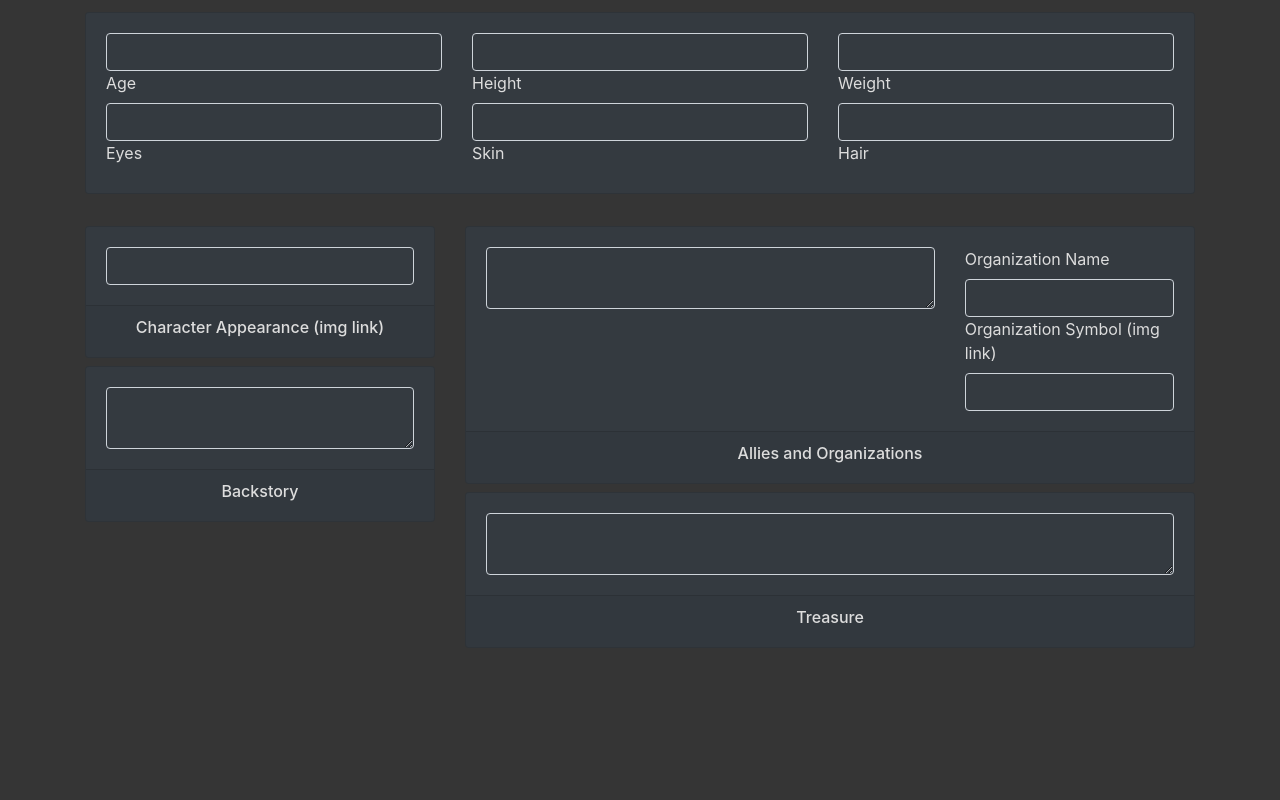
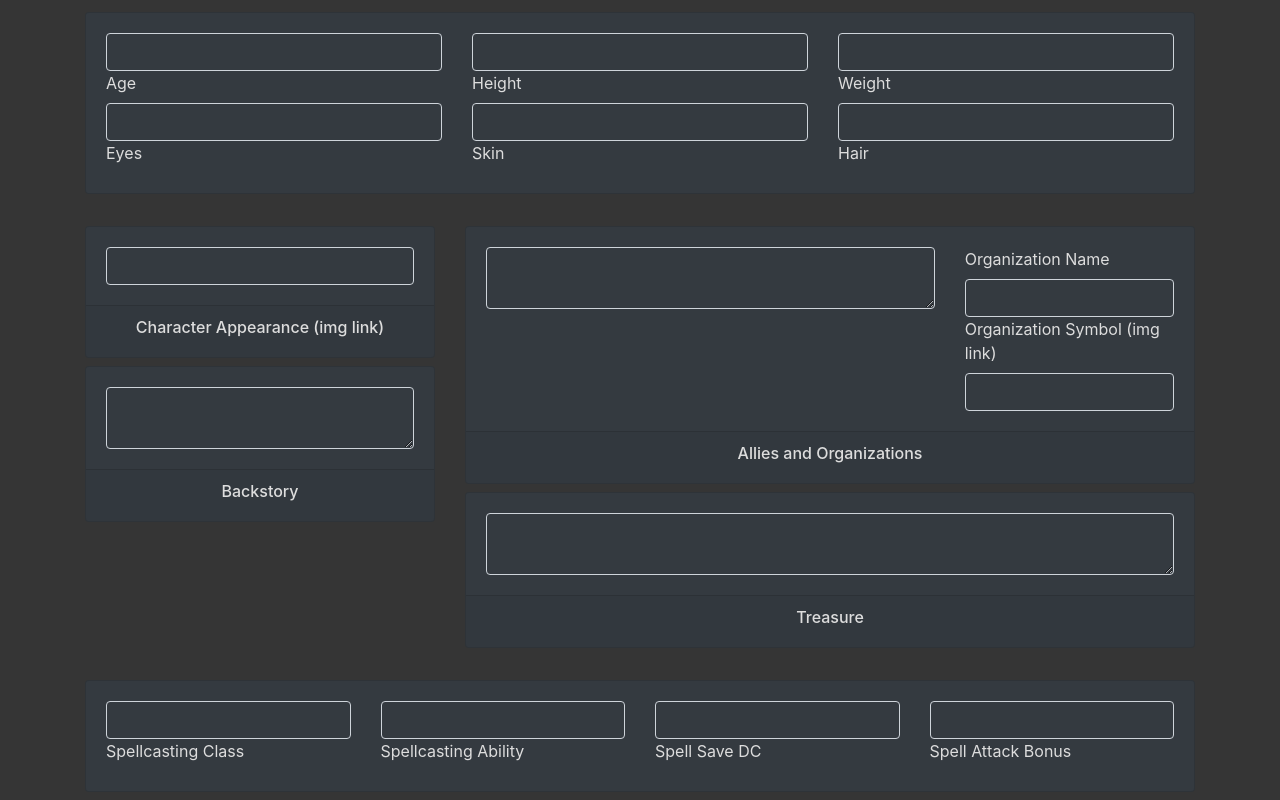
Before and after one commit to TheRayOfSeasons/Beholder, a website: page web/pages/character_sheet.html in a window 1280 px wide. Shown: the part 2097-2897 px from the top of the page. Before the commit the page ends 2777 px from the top, so only its background shows below. Drawn offline with Linux system fonts and the light colour scheme.

Commit message:
Feature: Spell stat fields

```diff
--- a/web/pages/character_sheet.html
+++ b/web/pages/character_sheet.html
@@ -671,6 +671,30 @@
         </div>
       </div>
     </div>
+
+    <!-- page 3 -->
+    <div class="card bg-dark my-4">
+      <div class="card-body">
+        <div class="row">
+          <div class="col-md-3">
+            <input class="form-control bg-dark text-light" type="text" name="spellcasting_class" id="SpellcastingClass">
+            <label for="SpellcastingClass">Spellcasting Class</label>
+          </div>
+          <div class="col-md-3">
+            <input class="form-control bg-dark text-light" type="text" name="spellcasting_ability" id="SpellcastingAbility">
+            <label for="SpellcastingAbility">Spellcasting Ability</label>
+          </div>
+          <div class="col-md-3">
+            <input class="form-control bg-dark text-light" type="number" name="spell_dc" id="SpellDC">
+            <label for="SpellDC">Spell Save DC</label>
+          </div>
+          <div class="col-md-3">
+            <input class="form-control bg-dark text-light" type="number" name="spell_atk_bonus" id="SpellAttackBonus">
+            <label for="SpellAttackBonus">Spell Attack Bonus</label>
+          </div>
+        </div>
+      </div>
+    </div>
   </form>
   <script src="../js/script.js"></script>
 </body>
```
